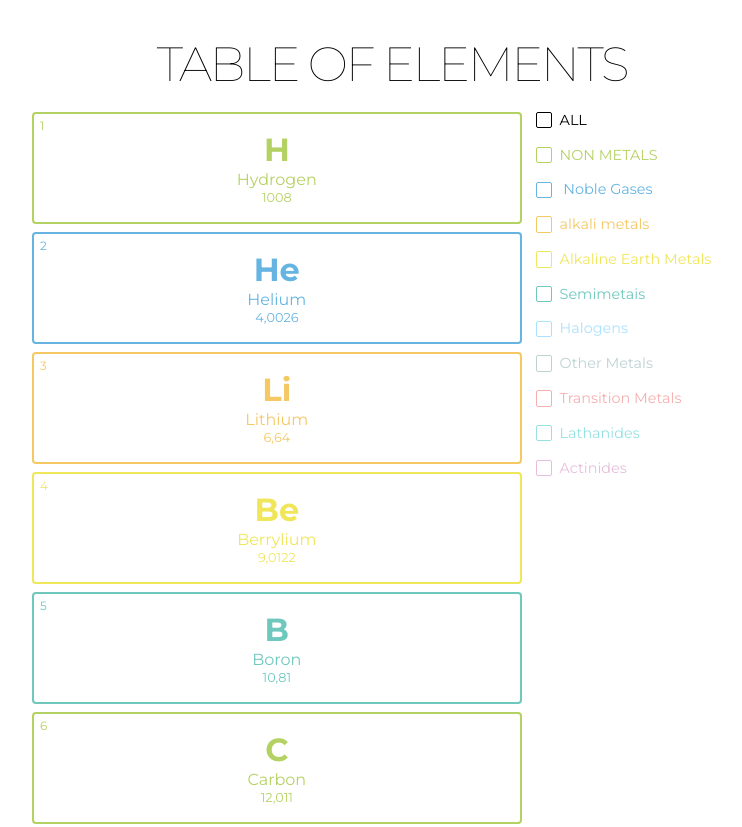
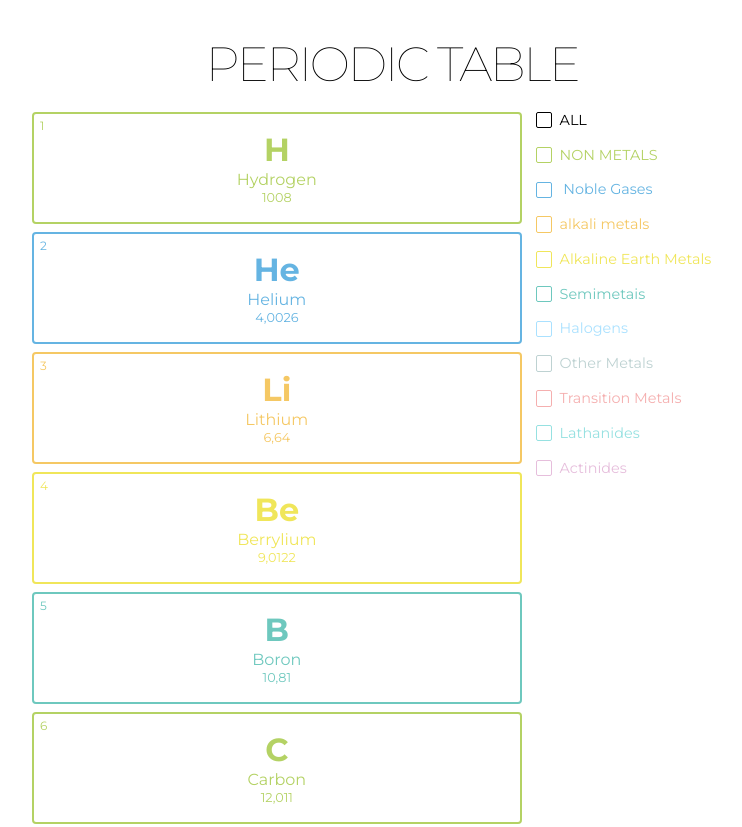
Before and after one commit to lewismutua/EdTechX.com, a plain HTML site: page index.html in a window 1280 px wide. Shown: the top 827 px of the page, without its empty margins (248-990 px from the left). Drawn offline with Linux system fonts and the light colour scheme.

Commit message:
Update index.html

```diff
--- a/index.html
+++ b/index.html
@@ -4,7 +4,7 @@
 <meta content="width=device-width,initial-scale=1" name=viewport>
 <title>INTERACTIVE PERIODIC TABLE</title>
 <link href=style.css rel=stylesheet>
-<h1>Table of elements</h1>
+<h1>PERIODIC TABLE</h1>
 <main class=app>
     <div class=element-container id=grid-container>
         <section class="element-card nao-metal"><span>1</span>
```
